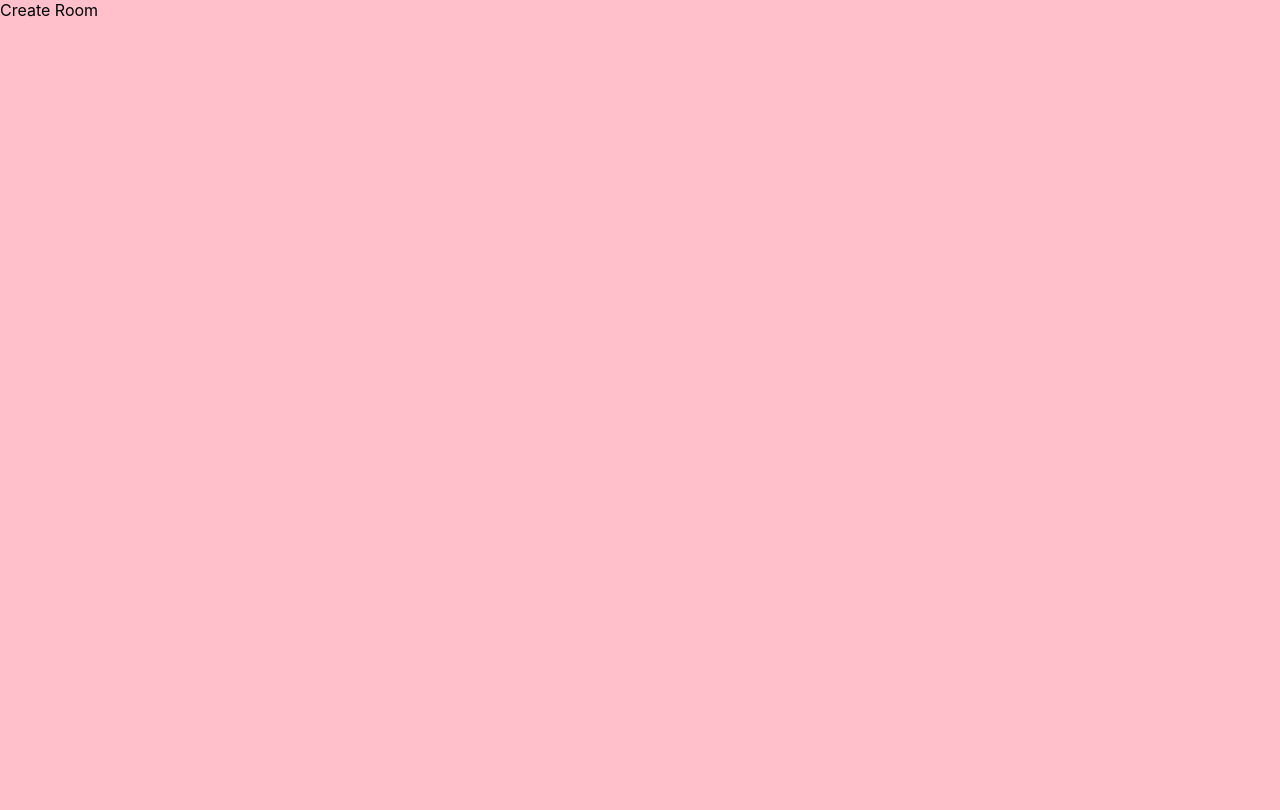
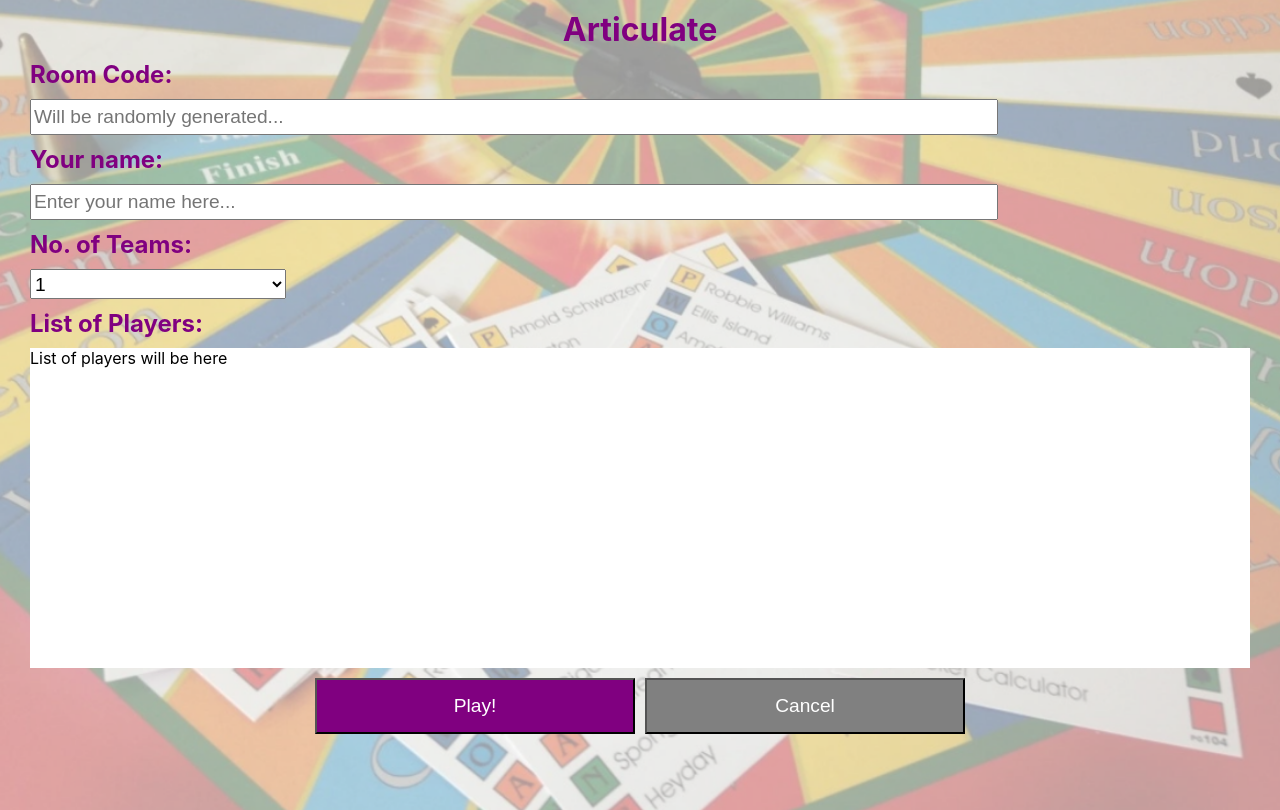
Before and after one commit to chriz218/articulate, a React (Create React App) app: page /create-room in a window 1280 px wide. Built offline with nearby package versions, Linux system fonts and the light colour scheme.

Commit message:
Created the first design for the create room page

```diff
--- a/src/App.css
+++ b/src/App.css
@@ -1,3 +1,13 @@
 body {
-  background-color: pink;
+  /* background-color: pink; */
+  min-height: 100vh;
+  min-width: 100vw;
+  max-height: 1000%;
+  max-width: 1000%;
+  background-image: url('../src/articulate2.png');
+  background-position: center;
+  background-repeat: no-repeat;
+  background-size: cover;
+  opacity: 1.00;
+  padding: 0px;
 }
--- /dev/null
+++ b/src/CSSFiles/CreateRoomPage.css
@@ -0,0 +1,68 @@
+h1 {
+    margin-top: 10px;
+    margin-bottom: 0px;
+    height: 50px;
+    text-align: center;
+    color: purple;
+}
+
+form {
+    padding-left: 30px;
+    padding-right: 30px;
+}
+
+label {
+    color: purple;
+    font-weight: bold;
+    font-size: 1.5em;
+    display: block;
+    margin-bottom: 10px;
+}
+
+input {
+    height: 30px;
+    line-height: 30px;
+    font-size: 1.2em;
+    width: 75vw;
+    margin-bottom: 10px;
+}
+
+select {
+    height: 30px;
+    width: 20vw;
+    font-size: 1.2em;
+    margin-bottom: 10px;
+}
+
+.players-list {
+    height: 40vh;
+    background-color: white;
+    margin: 0px;
+}
+
+.BtnDiv {
+    text-align: center;
+    margin-top: 10px;
+    margin-bottom: 0px;
+    margin-left: 0px;
+    margin-right: 0px;
+}
+
+button {
+    height: 7vh;
+    width: 25vw;
+    font-size: 1.2em;
+    display: inline-block;
+    margin-left: 5px;
+    margin-right: 5px;
+}
+
+#PlayBtn {
+    background-color: purple;
+    color: white;
+}
+
+#CancelBtn {
+    background-color: grey;
+    color: white
+}
--- a/src/CSSFiles/HomePage.css
+++ b/src/CSSFiles/HomePage.css
@@ -4,7 +4,7 @@ h1 {
     height: 50px;
     text-align: center;
     color: purple;
-  }
+}
 
 .HomeBtns {
     display: inline-block;
--- a/src/components/CreateRoomPage.js
+++ b/src/components/CreateRoomPage.js
@@ -1,12 +1,42 @@
 import axios from 'axios'
 import React, { useState, useEffect } from 'react'
-import { Route, Link } from "react-router-dom"
+import { Route, Link, useHistory } from "react-router-dom"
+import '../CSSFiles/CreateRoomPage.css';
 
 function CreateRoomPage() {
 
+    let history = useHistory();
+
+    const handleCancel = () => {
+        history.push("/")
+    }
+
     return (
         <div>
-            Create Room
+            <h1>Articulate</h1>
+            <form action="#" method="POST">
+                <div className="form-content">
+                    <label>Room Code:</label>
+                    <input type="text" name="Room Code" placeholder="Will be randomly generated..." />
+                    <label>Your name:</label>
+                    <input type="text" name="Your name" placeholder="Enter your name here..." />
+                    <label>No. of Teams:</label>
+                    <select name="No. of Teams">
+                        <option value="1">1</option>
+                        <option value="2">2</option>
+                        <option value="3">3</option>
+                        <option value="4">4</option>
+                    </select>
+                    <label>List of Players:</label>
+                    <div className="players-list">
+                        List of players will be here
+                    </div>
+                </div>
+                <div className="BtnDiv">
+                    <button type="submit" id="PlayBtn">Play!</button>
+                    <button id="CancelBtn" onClick={handleCancel}>Cancel</button>
+                </div>
+            </form>
         </div>
     );
 
--- a/src/components/HomePage.js
+++ b/src/components/HomePage.js
@@ -1,39 +1,40 @@
 import axios from 'axios'
 import React, { useState, useEffect } from 'react'
-import { Route, Link } from "react-router-dom"
+import { Route, Link, useHistory } from "react-router-dom"
 import '../CSSFiles/HomePage.css';
 
 // NEED TO FIX THE HEIGHT
 
 function HomePage() {
+    let history = useHistory();
+
+    const handleCreateRoom = () => {
+        history.push("/create-room")
+    }
 
     return (
         <div>
             <h1>Articulate</h1>
-            <div id="Rules">
                 <h2 id="RuleTitle">Rules</h2>
-                <div>
                     <div id="Description">
                         Describe the generated word(s) for your teammates to guess. You cannot spell or rhyme the word, nor can you say the word (obviously). Each teammate will take turns being the describer and guesser. Each word guessed correctly moves your board piece by 1 position. Move your board piece to the end position to win. The color of the box where your board piece is on determines the category of word generated.
                     </div>
                     <div className="Squares" style={{backgroundColor: "cyan"}}></div>
-                    <div className="ColorDescription">Object (e.g., pen, paper, etc.)</div>
+                    <div className="ColorDescription">Object (e.g., tool box, pool table)</div>
                     <div className="Squares" style={{backgroundColor: "orange"}}></div>
-                    <div className="ColorDescription">Action (e.g., drinking, driving, etc.)</div>
+                    <div className="ColorDescription">Action (e.g., singing, driving)</div>
                     <div className="Squares" style={{backgroundColor: "green"}}></div>
-                    <div className="ColorDescription">Nature (e.g., tulip, rose, etc.)</div>
+                    <div className="ColorDescription">Nature (e.g., tulip, rose)</div>
                     <div className="Squares" style={{backgroundColor: "blue"}}></div>
-                    <div className="ColorDescription">World (e.g., The Louvre, Senegal, etc.)</div>
+                    <div className="ColorDescription">World (e.g., The Louvre, Senegal)</div>
                     <div className="Squares" style={{backgroundColor: "yellow"}}></div>
-                    <div className="ColorDescription">Person (e.g., Peter Griffin, Cain, etc.)</div>
+                    <div className="ColorDescription">Person (e.g., Peter Griffin, Cain)</div>
                     <div className="Squares" style={{backgroundColor: "red"}}></div>
-                    <div className="ColorDescription">Random (e.g., Chapter, Wedge, etc.)</div>
+                    <div className="ColorDescription">Random (e.g., chapter, wedge)</div>
                     <div className="Squares" style={{backgroundColor: "white"}}></div>
                     <div className="ColorDescription">Everything (All categories)</div>
-                </div>
-            </div>
             <div id="HomeBtnsDiv">
-                <button className="HomeBtns">Create Room</button>
+                <button className="HomeBtns" onClick={handleCreateRoom}>Create Room</button>
                 <button className="HomeBtns">Join Room</button>
             </div>
         </div>
```
Also changed, not shown: src/articulate2.png (added), 1 other file (tests, documents, lock files or other folders).
